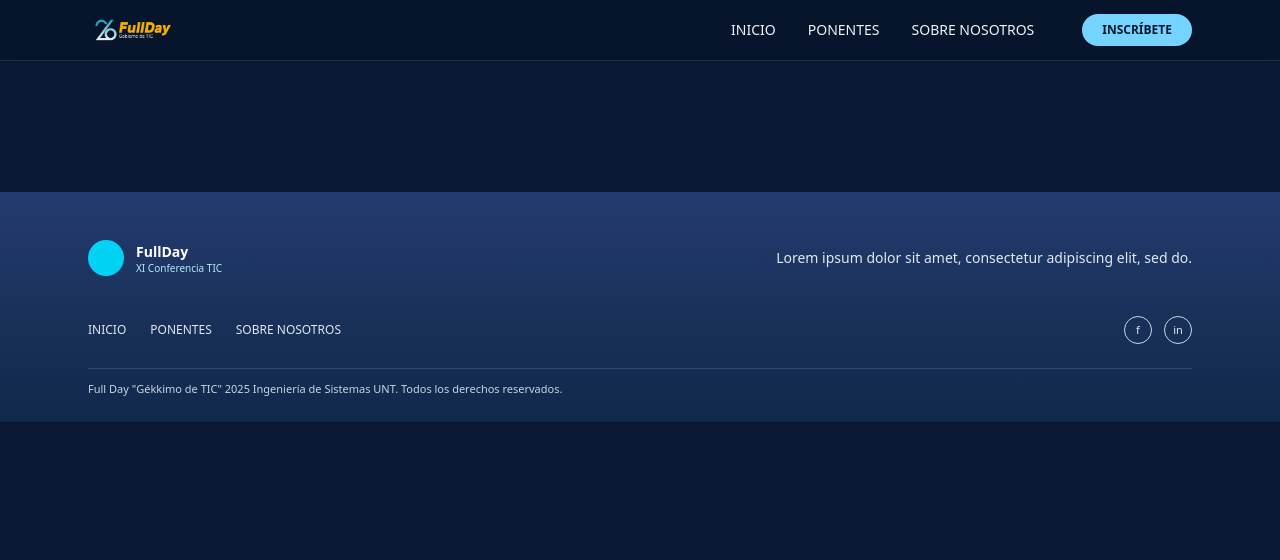
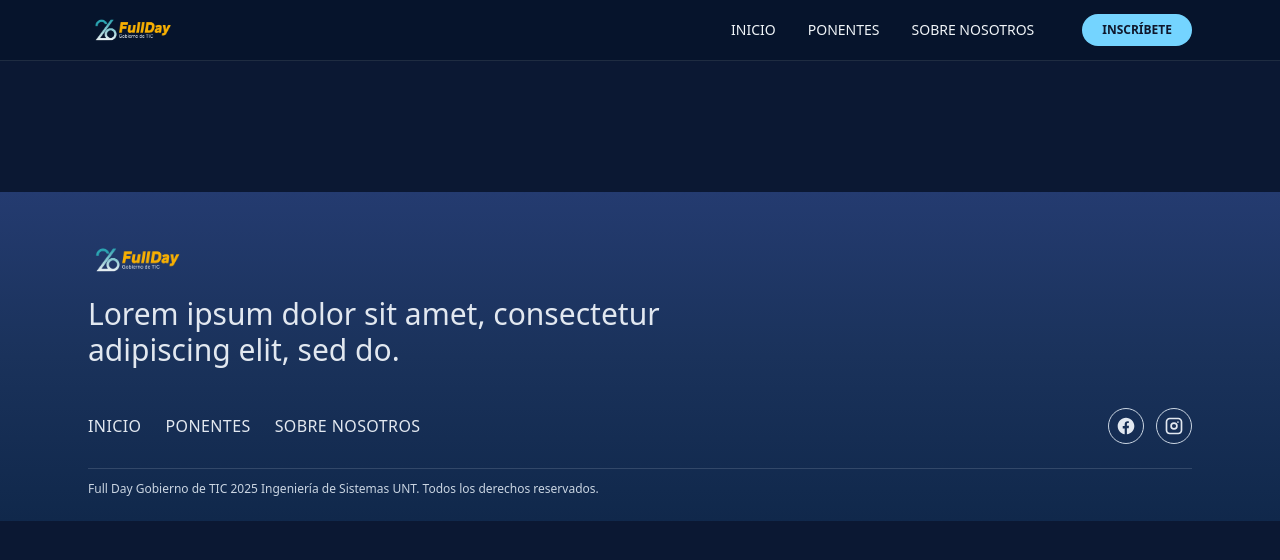
Before and after one commit to FranKoVC/landing_fullday, a React (Vite) app: page /inscribete in a window 1280 px wide. Shown: the top 560 px of the page. Built offline with nearby package versions, Linux system fonts and the light colour scheme.

Commit message:
Footer component

```diff
--- a/src/components/Footer.tsx
+++ b/src/components/Footer.tsx
@@ -1,4 +1,5 @@
 import React from "react";
+import logoFullDay from "../assets/Logo.png";
 
 const Footer: React.FC = () => {
   const year = new Date().getFullYear();
@@ -9,59 +10,83 @@ const Footer: React.FC = () => {
       className="w-full mt-24 bg-gradient-to-t from-[#10284b] via-[#1a325b] to-[#243b70] text-slate-100 pt-12 pb-6"
     >
       <div className="max-w-6xl mx-auto px-6">
-        {/* Logo + texto grande */}
+        {/* Logo */}
+        <div className="flex items-center gap-2 mb-4">
+          <img
+            src={logoFullDay}
+            alt="FullDay logo"
+            className="h-8 md:h-10 w-auto"
+          />
+        </div>
+
+        {/* Texto principal */}
         <div className="flex flex-col md:flex-row md:items-center md:justify-between gap-6 mb-10">
-          <div className="flex items-center gap-3">
-            <div className="h-9 w-9 rounded-full bg-cyan-400" />
-            <div className="flex flex-col leading-tight">
-              <span className="text-sm font-semibold text-white">FullDay</span>
-              <span className="text-[10px] text-sky-200">
-                XI Conferencia TIC
-              </span>
-            </div>
-          </div>
-
-          <p className="max-w-xl text-sm text-slate-200">
+          <p className="max-w-xl text-2xl md:text-3xl text-slate-200">
             Lorem ipsum dolor sit amet, consectetur adipiscing elit, sed do.
           </p>
         </div>
 
         {/* Menú inferior */}
-        <div className="flex flex-wrap items-center justify-between gap-4 text-xs text-slate-200 mb-6">
+        <div className="flex flex-wrap items-center justify-between gap-4 text-sm md:text-base text-slate-200 mb-6">
           <nav className="flex gap-6">
-            <a href="#inicio" className="hover:text-white">
+            <a href="#inicio" className="hover:text-white font-medium tracking-wide">
               INICIO
             </a>
-            <a href="#ponentes" className="hover:text-white">
+            <a href="#ponentes" className="hover:text-white font-medium tracking-wide">
               PONENTES
             </a>
-            <a href="#nosotros" className="hover:text-white">
+            <a href="#nosotros" className="hover:text-white font-medium tracking-wide">
               SOBRE NOSOTROS
             </a>
           </nav>
 
           {/* Redes sociales */}
           <div className="flex items-center gap-3">
-            <button
+            {/* Facebook */}
+            <a
+              href="https://www.facebook.com"
+              target="_blank"
+              rel="noreferrer"
               aria-label="Facebook"
-              className="h-7 w-7 rounded-full border border-slate-300 flex items-center justify-center text-[11px]"
+              className="h-9 w-9 rounded-full border border-slate-300 flex items-center justify-center text-lg hover:bg-slate-100/10 transition"
             >
-              f
-            </button>
-            <button
+              {/* ícono Facebook */}
+              <svg
+                xmlns="http://www.w3.org/2000/svg"
+                viewBox="0 0 24 24"
+                className="h-5 w-5"
+                fill="currentColor"
+              >
+                <path d="M22 12.07C22 6.51 17.52 2 12 2S2 6.51 2 12.07C2 17.1 5.66 21.24 10.44 22v-6.99H8.08v-2.94h2.36v-2.24c0-2.33 1.38-3.62 3.5-3.62.7 0 1.45.12 1.45.12v2.16h-.82c-1.14 0-1.49.71-1.49 1.44v1.74h2.54l-.41 2.94h-2.13V22C18.34 21.24 22 17.1 22 12.07z" />
+              </svg>
+            </a>
+
+            {/* Instagram */}
+            <a
+              href="https://www.instagram.com"
+              target="_blank"
+              rel="noreferrer"
               aria-label="Instagram"
-              className="h-7 w-7 rounded-full border border-slate-300 flex items-center justify-center text-[11px]"
+              className="h-9 w-9 rounded-full border border-slate-300 flex items-center justify-center text-lg hover:bg-slate-100/10 transition"
             >
-              in
-            </button>
+              {/* ícono Instagram */}
+              <svg
+                xmlns="http://www.w3.org/2000/svg"
+                viewBox="0 0 24 24"
+                className="h-5 w-5"
+                fill="currentColor"
+              >
+                <path d="M7 2C4.24 2 2 4.24 2 7v10c0 2.76 2.24 5 5 5h10c2.76 0 5-2.24 5-5V7c0-2.76-2.24-5-5-5H7zm0 2h10c1.66 0 3 1.34 3 3v10c0 1.66-1.34 3-3 3H7c-1.66 0-3-1.34-3-3V7c0-1.66 1.34-3 3-3zm5 3.5A4.5 4.5 0 0 0 7.5 12 4.5 4.5 0 0 0 12 16.5 4.5 4.5 0 0 0 16.5 12 4.5 4.5 0 0 0 12 7.5zm0 2A2.5 2.5 0 0 1 14.5 12 2.5 2.5 0 0 1 12 14.5 2.5 2.5 0 0 1 9.5 12 2.5 2.5 0 0 1 12 9.5zm4.75-3.25a1 1 0 1 0 0 2 1 1 0 0 0 0-2z" />
+              </svg>
+            </a>
           </div>
         </div>
 
         {/* Línea final */}
-        <div className="border-t border-slate-500/40 pt-3 text-[11px] text-slate-300 flex flex-wrap justify-between gap-2">
+        <div className="border-t border-slate-500/40 pt-3 text-[11px] md:text-xs text-slate-300 flex flex-wrap justify-between gap-2">
           <span>
-            Full Day &quot;Gékkimo de TIC&quot; {year} Ingeniería de Sistemas
-            UNT. Todos los derechos reservados.
+            Full Day Gobierno de TIC {year} Ingeniería de Sistemas UNT. Todos los
+            derechos reservados.
           </span>
         </div>
       </div>
```
Also changed, not shown: src/assets/fondo.png (added).
